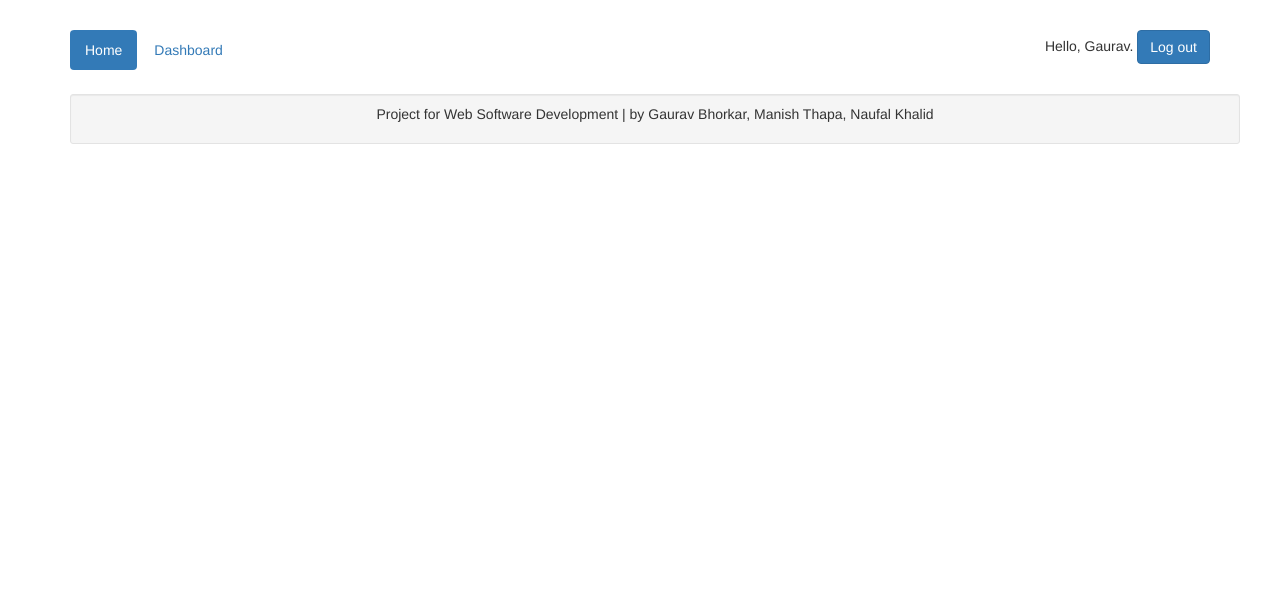
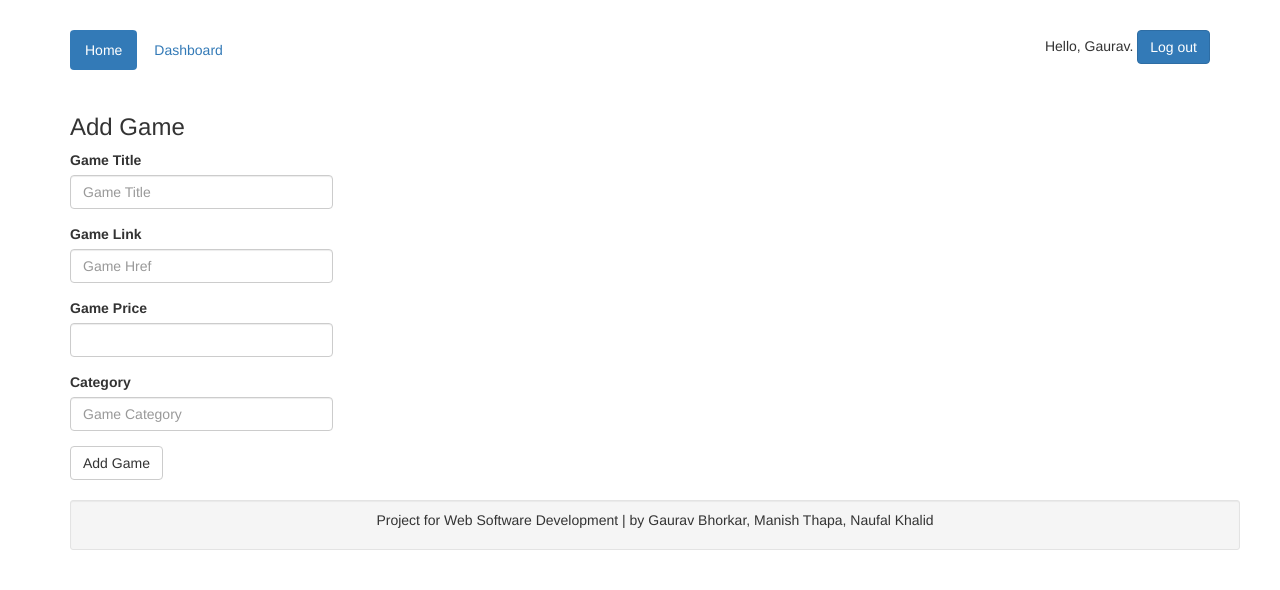
Before and after one commit to naufalkhalid/Game-Store, a Django app: page /add_game in a window 1280 px wide. Shown: the part 224-814 px from the top of the page. Before the commit the page ends 368 px from the top, so only its background shows below. Run offline with Django 3.2, Linux system fonts and the light colour scheme; a user stored in the database is signed in; data comes from the database, SQL or seed files in the repository; both versions use the stored data as it was after the commit; some libraries are stand-ins or nearby versions.

Commit message:
Worked on Add Game for Developer

```diff
--- a/game_store/game_store/forms.py
+++ b/game_store/game_store/forms.py
@@ -4,9 +4,13 @@ from game_store.models import UserProfile, Game
 from django.contrib.auth import authenticate, login
 
 class GameForm(forms.ModelForm):
-    class Meta:
-        model = Game
-        fields = ('title', 'href', 'price','category',)
+	title = forms.CharField(max_length=250)
+	href = forms.CharField(max_length=1000)
+	category = forms.CharField(max_length=250)
+	price=forms.DecimalField(max_digits=10, decimal_places=2)
+	class Meta:
+		model = Game
+		fields = ('title', 'href', 'price','category',)
 
 class UserForm(forms.ModelForm):
 	password = forms.CharField(widget=forms.PasswordInput())
--- a/game_store/game_store/templates/game_store/add_game.html
+++ b/game_store/game_store/templates/game_store/add_game.html
@@ -3,9 +3,52 @@
 {% block title %}Home - {{ block.super }}{% endblock %}
 
 {% block content %}
+<div class="row">
+<div class="col-md-3">
 
-<p>
-	<!-- Insert new game add form here -->
-<p>
+	<form action="/add_game" method="post">{% csrf_token %}
+
+
+
+	<H3>Add Game</H3>
+	<!-- Display each form. The as_p method wraps each element in a paragraph
+                 (<p>) element. This ensures each element appears on a new line,
+                 making everything look neater. -->
+            <div class="form-group">
+    <label for="game_title">Game Title</label>
+    <input type="name" class="form-control" id="game_title" maxlength="250" name="title" placeholder="Game Title">{{developer_form.title.errors}}
+  </div>
+  <div class="form-group">
+    <label for="txtLname">Game Link</label>
+    <input type="name" class="form-control" id="game_link" name="href" maxlength="1000" placeholder="Game Href">{{developer_form.href.errors}}
+  </div>
+  <div class="form-group">
+    <label for="game_price">Game Price</label>
+   <input type="number" class="form-control" id="game_price" name="price" min="0" size="4" step="0.01">{{developer_form.price.errors}}
+
+  </div>
+  <div class="form-group">
+    <label for="game_category">Category</label>
+   <input type="name" class="form-control" id="game_category" name="category" placeholder="Game Category" maxlength="250" >{{developer_form.category.errors}}
+
+  </div>
+
+
+
+<div>
+
+  <button type="submit" class="btn btn-default" id="btn_Addgame">Add Game</button>
+  </div>
+
+
+
+
+
+
+
+</form>
+</div>
+</div>
+
 
 {% endblock %}
--- a/game_store/game_store/views.py
+++ b/game_store/game_store/views.py
@@ -31,11 +31,11 @@ def add_game(request):
 	if request.method== 'POST':
 		developer_form=GameForm(request.POST)
 		if developer_form.is_valid():
-			if user_profile.is_developer==true:
+			if user_profile.is_developer:
 				dev = developer_form.save(commit=False)
 				dev.user=user_profile.user
 				dev.save()
-				developer=True
+
 		else:
 			print (developer_form.errors)
 
```
Also changed, not shown: game_store/db.sqlite3.
